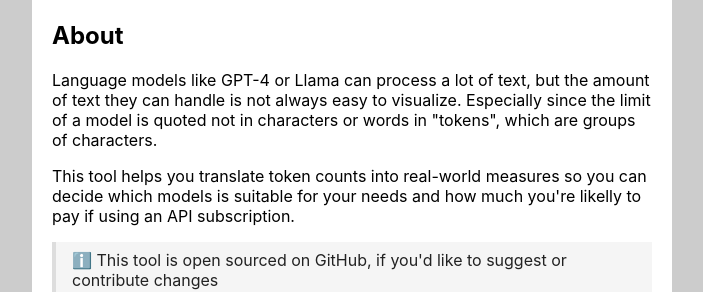
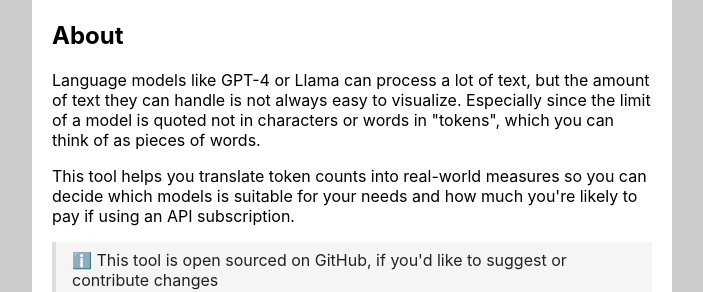
Before and after one commit to MichaelCurrin/token-translator, a React (Create React App) app: page / in a window 1280 px wide. Shown: the part 655-947 px from the top of the page, without its empty margins (288-991 px from the left). Built offline with nearby package versions, Linux system fonts and the light colour scheme.

Commit message:
update App.jsx

```diff
--- a/src/App.jsx
+++ b/src/App.jsx
@@ -14,12 +14,12 @@ function App() {
         Language models like GPT-4 or Llama can process a lot of text, but the
         amount of text they can handle is not always easy to visualize.
         Especially since the limit of a model is quoted not in characters or
-        words in "tokens", which are groups of characters.{' '}
+        words in "tokens", which you can think of as pieces of words.
       </p>
       <p>
         This tool helps you translate token counts into real-world measures so
         you can decide which models is suitable for your needs and how much
-        you're likelly to pay if using an API subscription.
+        you're likely to pay if using an API subscription.
       </p>
       <blockquote>
         <p>
```
